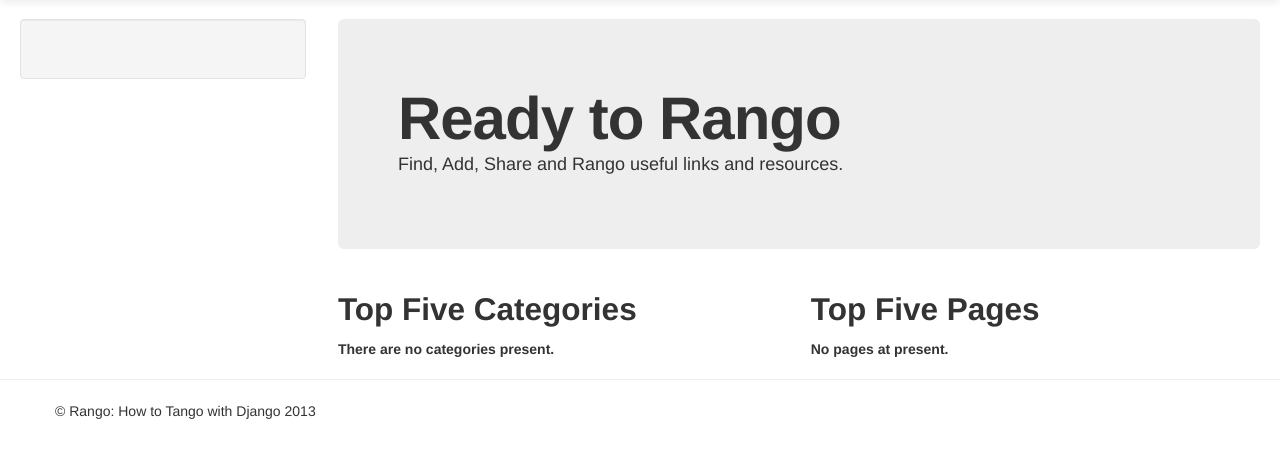
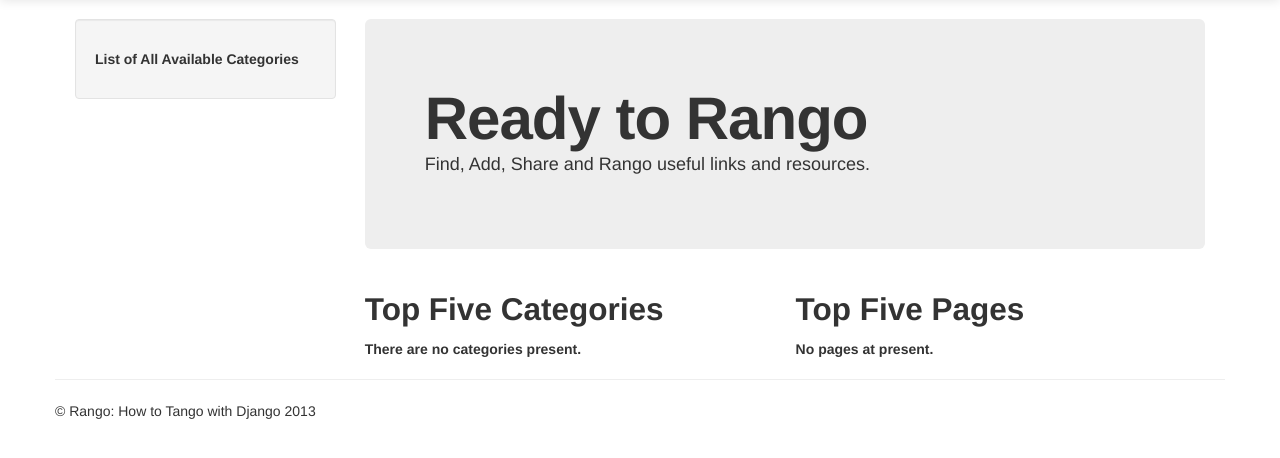
Before and after one commit to codedesigner/tango_with_django, a Django app: page /rango/ in a window 1280 px wide. Shown: the part 41-499 px from the top of the page. Run offline with Django 3.2, Linux system fonts and the light colour scheme; data that the repository does not hold is empty; some libraries are stand-ins or nearby versions.

Commit message:
added get_category_list function.

```diff
--- a/tango_with_djnago_project/rango/urls.py
+++ b/tango_with_djnago_project/rango/urls.py
@@ -13,4 +13,5 @@ urlpatterns = patterns('',
       url(r'^login/$', views.user_login, name='login'),
       url(r'^restricted/$', views.restricted, name='restricted'),
       url(r'^logout/$', views.user_logout, name='logout'),
+      url(r'^search/$', views.search, name='search'),
 )
--- a/tango_with_djnago_project/rango/views.py
+++ b/tango_with_djnago_project/rango/views.py
@@ -6,6 +6,7 @@ from django.contrib.auth import authenticate, login, logout
 from rango.models import Category, Page
 from rango.forms import CategoryForm, PageForm, UserForm, UserProfileForm
 from django.contrib.auth.decorators import login_required
+from rango.bing_search import run_query
 
 @login_required
 def add_category(request):
@@ -79,6 +80,9 @@ def index(request):
     page_list = Page.objects.order_by('-views')[:5]
     context_dict['pages'] = page_list
 
+    category_list = get_category_list()
+    context_dict['category_list'] = category_list
+
     # ### NEW CODE ###
     # Obtaine our Response object early so we can add cookie information.
     response = render_to_response('rango/index.html', context_dict, context)
@@ -120,6 +124,13 @@ def category_list(request):
         category.url = encode_url(category.name)
     return render_to_response('rango/category_list.html', context_dict, context)
 
+
+def get_category_list():
+    category_list = Category.objects.all()
+    for category in category_list:
+        category.url = encode_url(category.name)
+    return category_list
+
 def page_list(request):
     context = RequestContext(request)
     page_list = Page.objects.all()
@@ -135,6 +146,8 @@ def category(request, category_name_url):
         pages = Page.objects.filter(category=category)
         context_dict['pages'] = pages
         context_dict['category'] = category
+        category_list = get_category_list()
+        context_dict['category_list'] = category_list
     except Category.DoesNotExist:
         pass
 
@@ -266,3 +279,17 @@ def user_logout(request):
 
     # Take back the user to the homepage.
     return HttpResponseRedirect('/rango/')
+
+
+def search(request):
+    context = RequestContext(request)
+    result_list = []
+
+    if request.method == 'POST':
+        query = request.POST['query'].strip()
+
+        if query:
+            # Run our Bing function to get the results list!
+            result_list = run_query(query)
+
+    return render_to_response('rango/search.html', {'result_list': result_list}, context)
--- a/tango_with_djnago_project/templates/rango/base.html
+++ b/tango_with_djnago_project/templates/rango/base.html
@@ -12,6 +12,7 @@
   </head>
 
   <body>
+    <div class="container">
       <div class="navbar navbar-inverse navbar-fixed-top">
         <div class="navbar-inner">
           <div class="container">
@@ -54,11 +55,7 @@
         <div class="row-fluid">
           <div class="span3">
             <div class="well sidebar-nav">
-            <!-- {# {% for category in categories %}
-              <ul>
-                <li><a href="/rango/category/{{ category.url }}">{{ category.name }}</a></li>
-              </ul>
-            {% endfor %} #} -->
+              {% include 'rango/category_list.html' %}
             </div>
             <!--/.well -->
           </div>
@@ -82,5 +79,6 @@
 
       <script src="{% static 'bootstrap/js/jquery-2.1.1.min.js' %}"></script>
       <script src="{% static 'bootstrap/js/bootstrap.min.js' %}"></script>
+    </div>
   </body>
 </html>
--- a/tango_with_djnago_project/templates/rango/category_list.html
+++ b/tango_with_djnago_project/templates/rango/category_list.html
@@ -1,11 +1,7 @@
-{% extends 'rango/base.html' %}
-  {% block body_block %}
-    <div class="hero-unit">
-      <h3>List of All Available Categories</h3>
-      {% for category in categories %}
-        <ul>
-          <li><a href="/rango/category/{{ category.url }}">{{ category.name }}</a></li>
-        </ul>
-      {% endfor %}
-    </div>
-  {% endblock %}
+
+<h5>List of All Available Categories</h5>
+{% for category in category_list %}
+  <ul>
+    <li><a href="/rango/category/{{ category.url }}">{{ category.name }}</a></li>
+  </ul>
+{% endfor %}
--- a/tango_with_djnago_project/templates/rango/index.html
+++ b/tango_with_djnago_project/templates/rango/index.html
@@ -10,10 +10,9 @@
         {% if categories %}
           <ul>
             {% for category in categories %}
-              <li><a href="/rango/category/{{ category.url }}">{{ category.name }}</a></li>
+              <li><a href="/rango/category/{{ category.url }}">{{ category.name }}</a> - (likes : {{ category.likes }})</li>
             {% endfor %}
           </ul>
-          <a href="/rango/category_list/" class="btn btn-info btn-xs">All Categories&raquo;</a>
         {% else %}
           <strong>There are no categories present.</strong>
         {% endif %}
@@ -27,7 +26,6 @@
               <li><a href="{{ page.url }}">{{ page.title }}</a> - {{ page.category }} (views: {{ page.views }})</li>
             {% endfor %}
           </ul>
-          <a href="/rango/page_list" class="btn btn-info btn-xs">All Pages&raquo;</a>
         {% else %}
           <strong>No pages at present.</strong>
         {% endif %}
```
Lines whose indentation alone changed are shown as unchanged.
